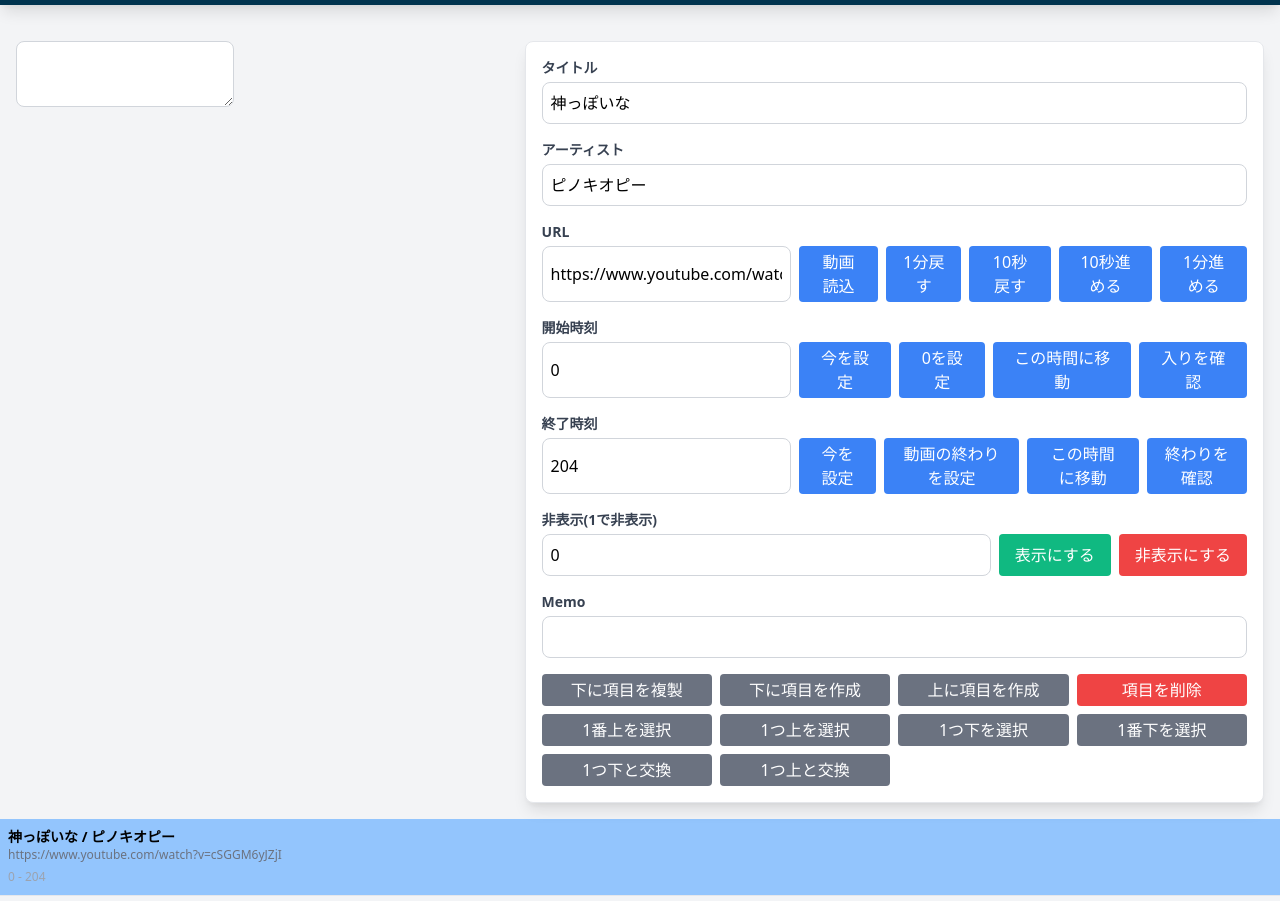
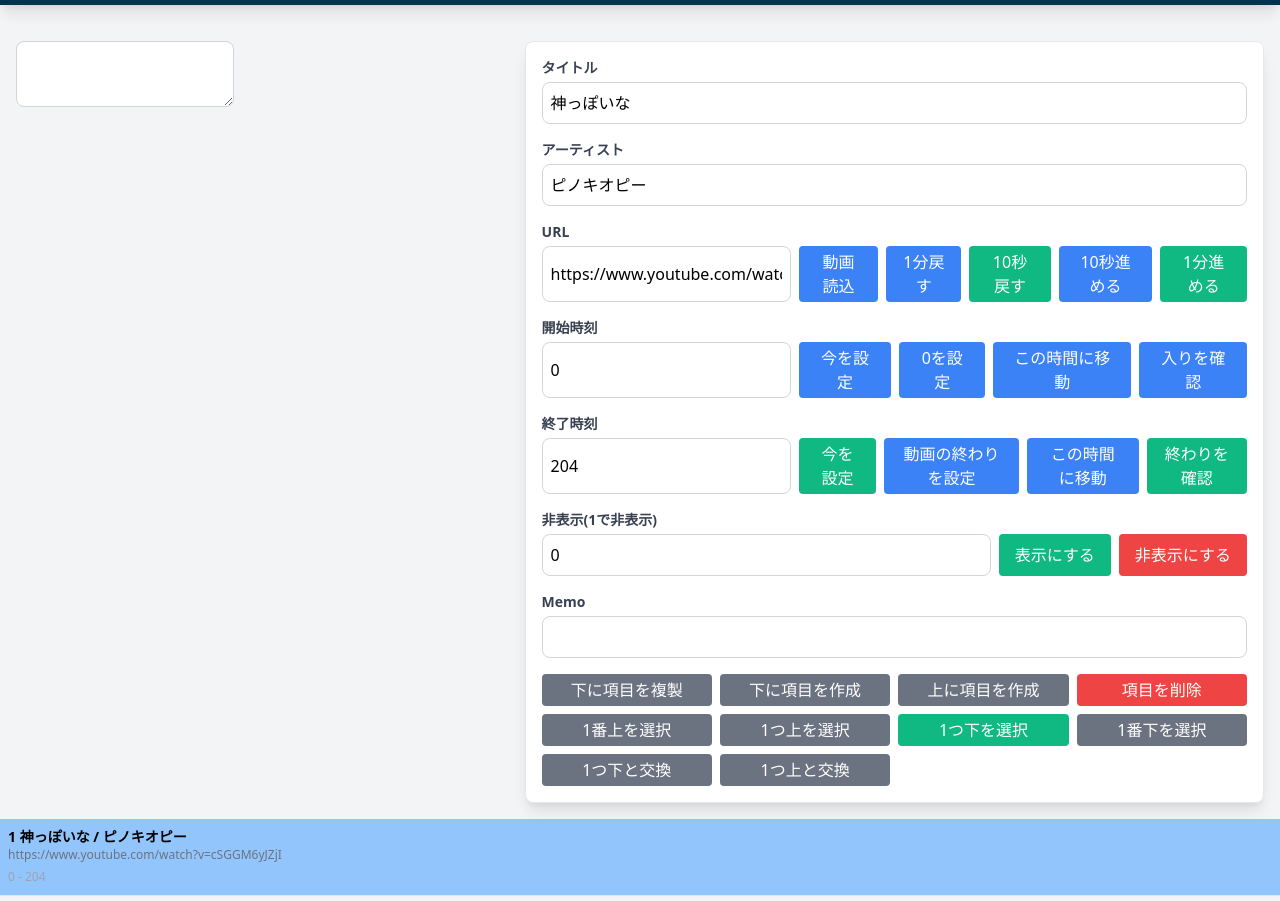
Before and after one commit to kagasan/tsurusube.com, a plain HTML site: page edit.html in a window 1280 px wide. Shown: the part 39-940 px from the top of the page. Drawn offline with nearby package versions, Linux system fonts and the light colour scheme.

Commit message:
Add files via upload

```diff
--- a/edit.html
+++ b/edit.html
@@ -63,9 +63,9 @@
                         <input type="text" class="flex-1 border border-gray-300 rounded-lg p-2" v-model="playlist[pointer].url">
                         <button class="bg-blue-500 text-white py-1 px-4 rounded" @click="load_url">動画読込</button>
                         <button class="bg-blue-500 text-white py-1 px-4 rounded" @click="seek(-60)">1分戻す</button>
-                        <button class="bg-blue-500 text-white py-1 px-4 rounded" @click="seek(-10)">10秒戻す</button>
+                        <button class="bg-green-500 text-white py-1 px-4 rounded" @click="seek(-10)">10秒戻す</button>
                         <button class="bg-blue-500 text-white py-1 px-4 rounded" @click="seek(10)">10秒進める</button>
-                        <button class="bg-blue-500 text-white py-1 px-4 rounded" @click="seek(60)">1分進める</button>
+                        <button class="bg-green-500 text-white py-1 px-4 rounded" @click="seek(60)">1分進める</button>
                     </div>
                     <!-- <div class="flex gap-x-2">
                         URLが変更されたら自動で読み込む: <input type="checkbox" v-model="auto_load">
@@ -89,10 +89,10 @@
                     <label class="block text-gray-700 text-sm font-bold mb-1">終了時刻</label>
                     <div class="flex gap-x-2">
                         <input type="text" class="flex-1 border border-gray-300 rounded-lg p-2" v-model="playlist[pointer].endsec" :class="{'bg-red-500': playlist[pointer].endsec == '-1'}">
-                        <button class="bg-blue-500 text-white py-1 px-4 rounded" @click="set_end_current">今を設定</button>
+                        <button class="bg-green-500 text-white py-1 px-4 rounded" @click="set_end_current">今を設定</button>
                         <button class="bg-blue-500 text-white py-1 px-4 rounded" @click="set_end_last">動画の終わりを設定</button>
                         <button class="bg-blue-500 text-white py-1 px-4 rounded" @click="seek_end_sec">この時間に移動</button>
-                        <button class="bg-blue-500 text-white py-1 px-4 rounded" @click="check_end_sec">終わりを確認</button>
+                        <button class="bg-green-500 text-white py-1 px-4 rounded" @click="check_end_sec">終わりを確認</button>
                     </div>
                 </div>
 
@@ -122,7 +122,7 @@
                     <button class="bg-red-500 text-white py-1 px-4 rounded" @click="delete_item">項目を削除</button>
                     <button class="bg-gray-500 text-white py-1 px-4 rounded" @click="move_top">1番上を選択</button>
                     <button class="bg-gray-500 text-white py-1 px-4 rounded" @click="move_up">1つ上を選択</button>
-                    <button class="bg-gray-500 text-white py-1 px-4 rounded" @click="move_down">1つ下を選択</button>
+                    <button class="bg-green-500 text-white py-1 px-4 rounded" @click="move_down">1つ下を選択</button>
                     <button class="bg-gray-500 text-white py-1 px-4 rounded" @click="move_bottom">1番下を選択</button>
                     <button class="bg-gray-500 text-white py-1 px-4 rounded" @click="swap_down">1つ下と交換</button>
                     <button class="bg-gray-500 text-white py-1 px-4 rounded" @click="swap_up">1つ上と交換</button>
@@ -140,7 +140,7 @@
             class="p-2 border-b cursor-pointer hover:bg-gray-200"
             :class="{'bg-blue-300': index === pointer, 'bg-gray-300': song.hidden == 1}"
             @click="select(index)">
-            <h3 class="text-sm font-bold">{{ song.title }} / {{ song.artist }}</h3>
+            <h3 class="text-sm font-bold">{{index+1}} {{ song.title }} / {{ song.artist }}</h3>
             <p class="text-xs text-gray-500">{{ song.url }}</p>
             <span class="text-xs text-gray-400">{{ song.startsec }} - {{ song.endsec }} {{song.memo}}</span>
             </div>
```
